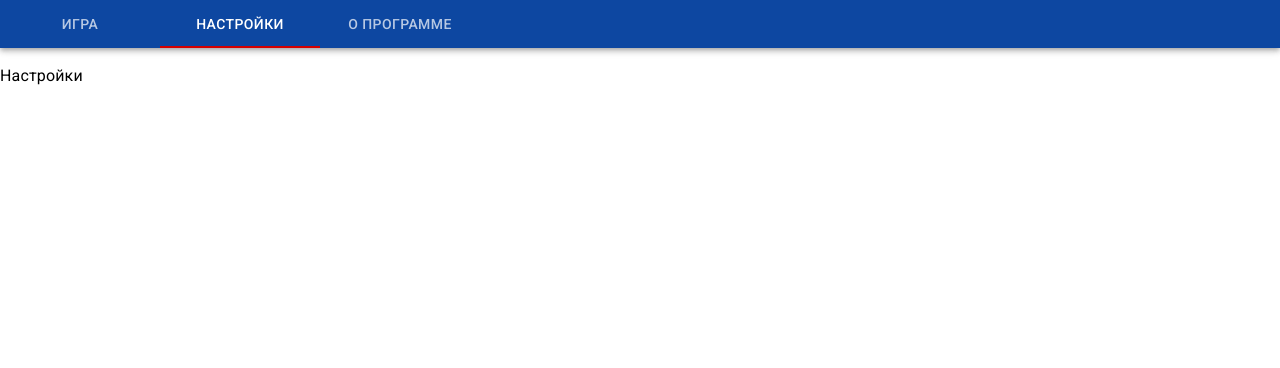
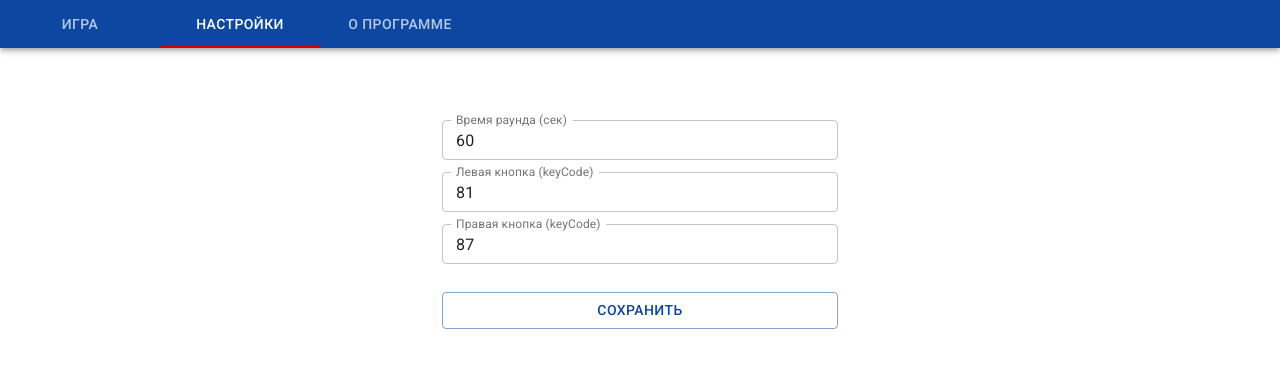
Before and after one commit to wasiliysoft/brain_ring_react, a React (Create React App) app: page / in a window 1280 px wide. Both pictures are taken after a click on the tab "НАСТРОЙКИ". Shown: the top 368 px of the page. Built offline with nearby package versions, Linux system fonts and the light colour scheme.

Commit message:
add prefs

```diff
--- a/src/Game.tsx
+++ b/src/Game.tsx
@@ -2,6 +2,7 @@ import React from 'react';
 import { makeStyles, CircularProgress, Button, Typography, Box } from '@material-ui/core';
 import ScoreBox from './Score';
 import Player, { PlayerStatus } from './Player';
+import Prefs from './PrefHelper';
 
 const useStyles = makeStyles((theme) => ({
     row: {
@@ -54,14 +55,19 @@ const useStyles = makeStyles((theme) => ({
 }));
 enum Mode { "game", "pause" }
 
-const maxTime = 10;
+
 
 const Game: React.FC = () => {
-    const classes = useStyles();
+    var pref = new Prefs();
+
+    const maxTime = pref.getTimer();
     const [timer, setTimer] = React.useState<number>(maxTime);
+
     const [mode, setMode] = React.useState<Mode>(Mode.pause);
     const [lPlayer, setLPlayer] = React.useState<Player>(new Player("Красный стол"));
     const [rPlayer, setRPlayer] = React.useState<Player>(new Player("Синий стол"));
+    const classes = useStyles();
+
 
     React.useEffect(() => {
         function progress() {
@@ -104,7 +110,7 @@ const Game: React.FC = () => {
         }
         let player: Player;
         switch (ev.keyCode) {
-            case 81: //q Левый стол
+            case pref.getLeftCode(): //q Левый стол
                 player = Object.create(lPlayer) as Player;
                 if (mode !== Mode.game && player.status !== PlayerStatus.active) {
                     player.status = PlayerStatus.falstart;
@@ -113,7 +119,7 @@ const Game: React.FC = () => {
                 }
                 setLPlayer(player);
                 break;
-            case 87: //w Правый стол
+            case pref.getRightCode(): //w Правый стол
                 player = Object.create(rPlayer) as Player;
                 if (mode !== Mode.game && player.status !== PlayerStatus.active) {
                     player.status = PlayerStatus.falstart;
--- /dev/null
+++ b/src/PrefHelper.ts
@@ -0,0 +1,40 @@
+class Prefs {
+
+
+    setLeftCode(code: number) {
+        localStorage.setItem("lcode", code.toString());
+    }
+    getLeftCode(): number {
+        let value = localStorage.getItem("lcode");
+        if (value !== null) {
+            return Number.parseInt(value);
+        }
+        return 81;
+    }
+
+    setRightCode(code: number) {
+        localStorage.setItem("rcode", code.toString());
+    }
+
+    getRightCode(): number {
+        let value = localStorage.getItem("rcode");
+        if (value !== null) {
+            return Number.parseInt(value);
+        }
+        return 87;
+    }
+
+    setTimer(timer: number) {
+        localStorage.setItem("timer", timer.toString());
+    }
+
+    getTimer(): number {
+        let value = localStorage.getItem("timer");
+        if (value !== null) {
+            return Number.parseInt(value);
+        }
+        return 60;
+    }
+
+}
+export default Prefs;
--- a/src/Settings.tsx
+++ b/src/Settings.tsx
@@ -1,7 +1,51 @@
 import React from 'react';
+import { Button, Container, TextField } from '@material-ui/core';
+import Prefs from './PrefHelper';
+
 
 const Settings: React.FC = () => {
+    var pref = new Prefs();
+    const [LKeyCode, setLKeyCode] = React.useState<number>(pref.getLeftCode());
+    const [RKeyCode, setRKeyCode] = React.useState<number>(pref.getRightCode());
+    const [timer, setTimer] = React.useState<number>(pref.getTimer());
 
-    return <div>Настройки</div>
+    return <Container maxWidth="xs">
+        <br />
+        <br />
+        <TextField label="Время раунда (сек)"
+            fullWidth
+            margin="dense"
+            variant="outlined"
+            type="number"
+            value={timer}
+            onChange={(event) => setTimer(Number.parseInt(event.target.value))}
+        >
+        </TextField>
+        <TextField
+            fullWidth
+            label="Левая кнопка (keyCode)"
+            margin="dense"
+            variant="outlined"
+            value={LKeyCode}
+            onKeyDown={(event) => setLKeyCode(event.keyCode)}
+        >
+        </TextField>
+        <TextField label="Правая кнопка (keyCode)"
+            fullWidth
+            margin="dense"
+            variant="outlined"
+            value={RKeyCode}
+            onKeyDown={(event) => setRKeyCode(event.keyCode)}>
+        </TextField>
+        <br />
+        <br />
+
+        <Button fullWidth variant="outlined" color="primary"
+            onClick={() => {
+                pref.setLeftCode(LKeyCode);
+                pref.setRightCode(RKeyCode);
+                pref.setTimer(timer);
+            }}>Сохранить</Button>
+    </Container >
 }
 export default Settings;
```
